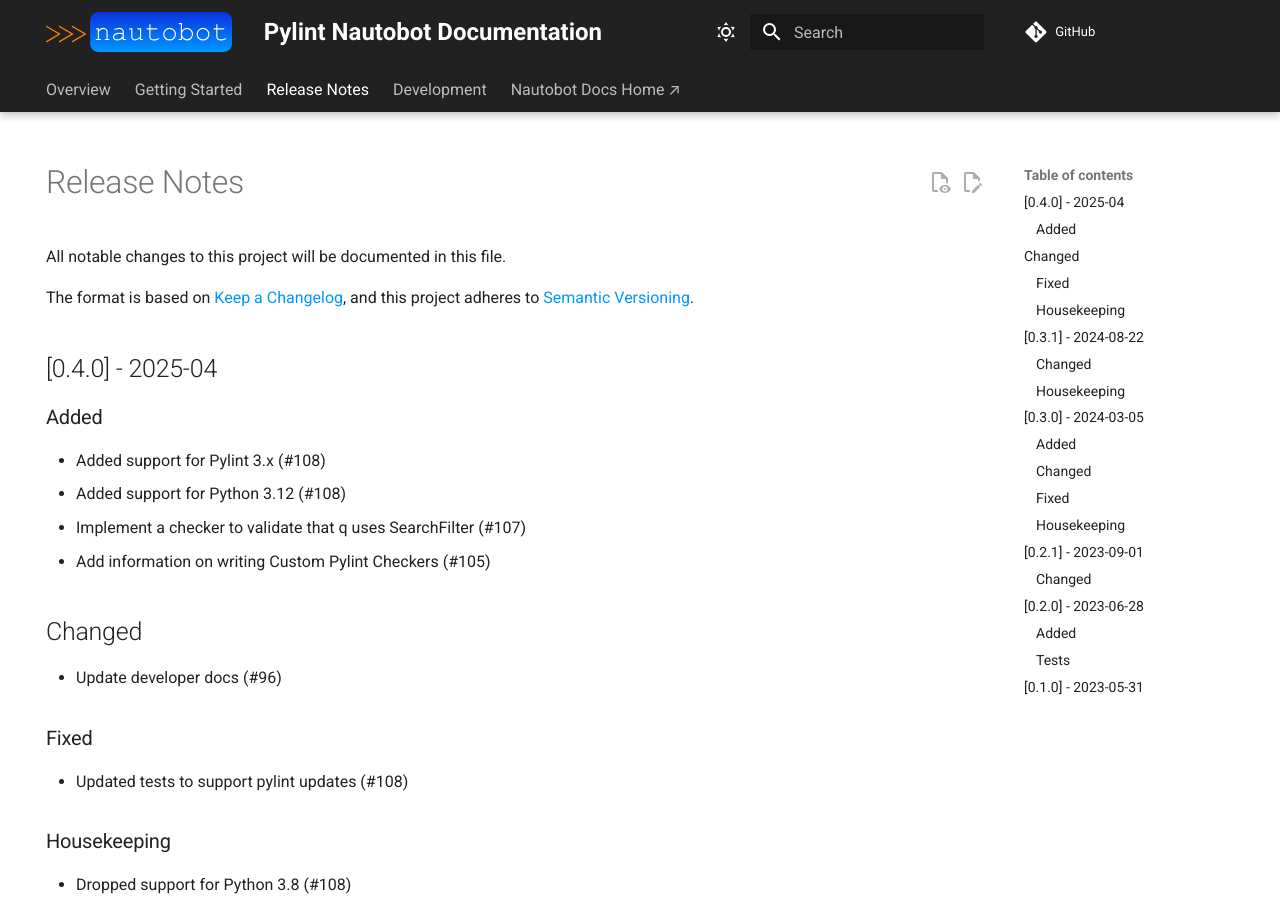
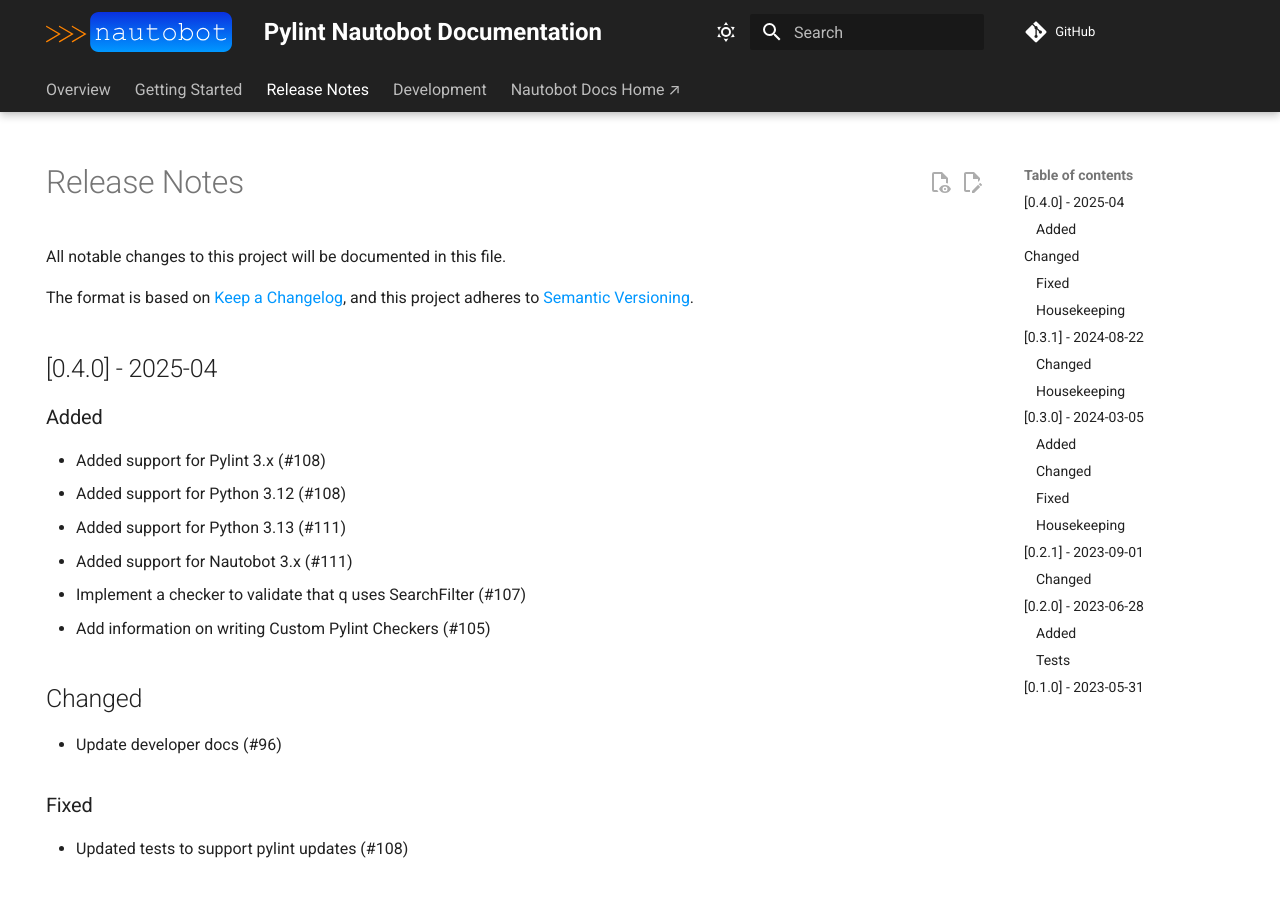
Before and after one commit to nautobot/pylint-nautobot, an MkDocs documentation site: the page built from docs/release_notes.md, in a window 1280 px wide and 900 px high. Built offline with MkDocs 1.6.1 and Material for MkDocs 9.7.7, drawn with Linux system fonts in a browser that asks for light colours; comment, search, counter and statistics services are not loaded.

Commit message:
Release v0.4.0

```diff
--- a/docs/release_notes.md
+++ b/docs/release_notes.md
@@ -16,6 +16,8 @@ and this project adheres to [Semantic Versioning](https://semver.org/spec/v2.0.0
 
 - Added support for Pylint 3.x (#108)
 - Added support for Python 3.12 (#108)
+- Added support for Python 3.13 (#111)
+- Added support for Nautobot 3.x (#111)
 - Implement a checker to validate that q uses SearchFilter (#107)
 - Add information on writing Custom Pylint Checkers (#105)
 
--- a/pyproject.toml
+++ b/pyproject.toml
@@ -1,6 +1,6 @@
 [tool.poetry]
 name = "pylint-nautobot"
-version = "0.4.0a1"
+version = "0.4.0"
 description = "Custom Pylint Rules for Nautobot"
 authors = ["Cristian Sirbu <cristian.sirbu@networktocode.com>", "Leo Kirchner <leo.kirchner@networktocode.com>"]
 license = "Apache-2.0"
```
